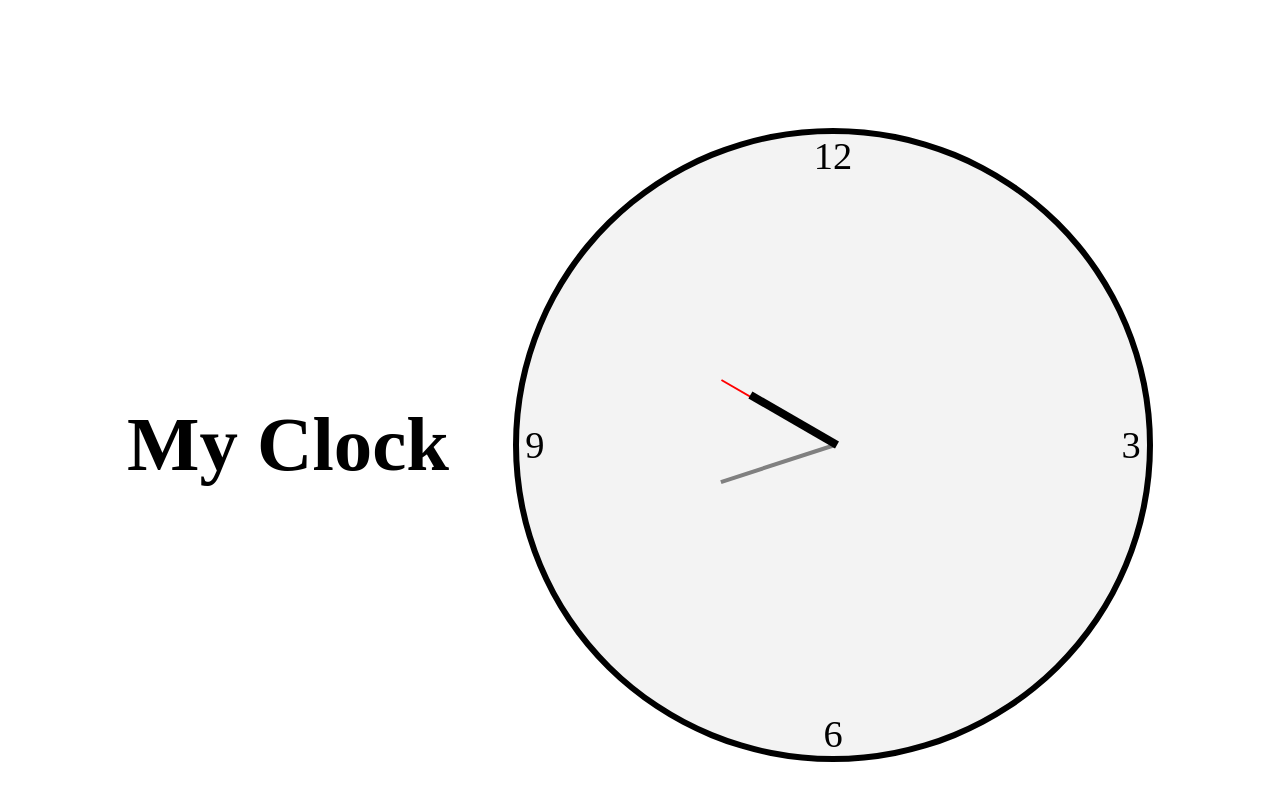
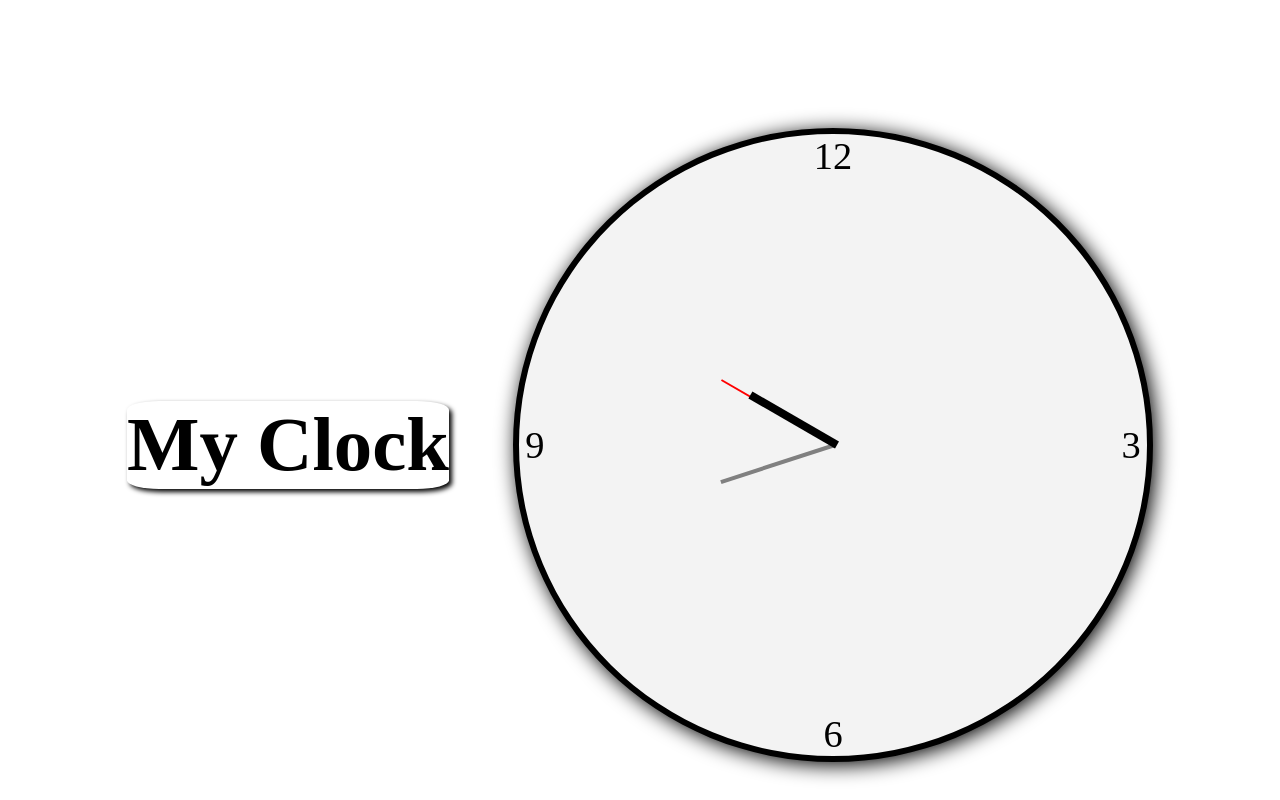
Before and after one commit to FransiskusAgapa/TickingClock, a plain HTML site: page index.html in a window 1280 px wide. Drawn offline with Linux system fonts and the light colour scheme.

```diff
--- a/script.js
+++ b/script.js
@@ -11,7 +11,7 @@ function getSecondsSinceStartOfDay() {
 }
 
 setInterval(function () {
-  var time = getSecondsSinceStartOfDay();
+  let time = getSecondsSinceStartOfDay();
   console.log(time);
 
   // SECOND
--- a/style.css
+++ b/style.css
@@ -17,6 +17,8 @@ body {
 
 #title {
   margin-right: 5%;
+  box-shadow: 3px 3px 5px black;
+  border-radius: 10%;
 }
 
 #face {
@@ -25,6 +27,7 @@ body {
   height: 50%;
   border-radius: 50%;
   border: 6px solid black;
+  box-shadow: 3px 3px 20px black;
   position: relative;
 }
 
```
